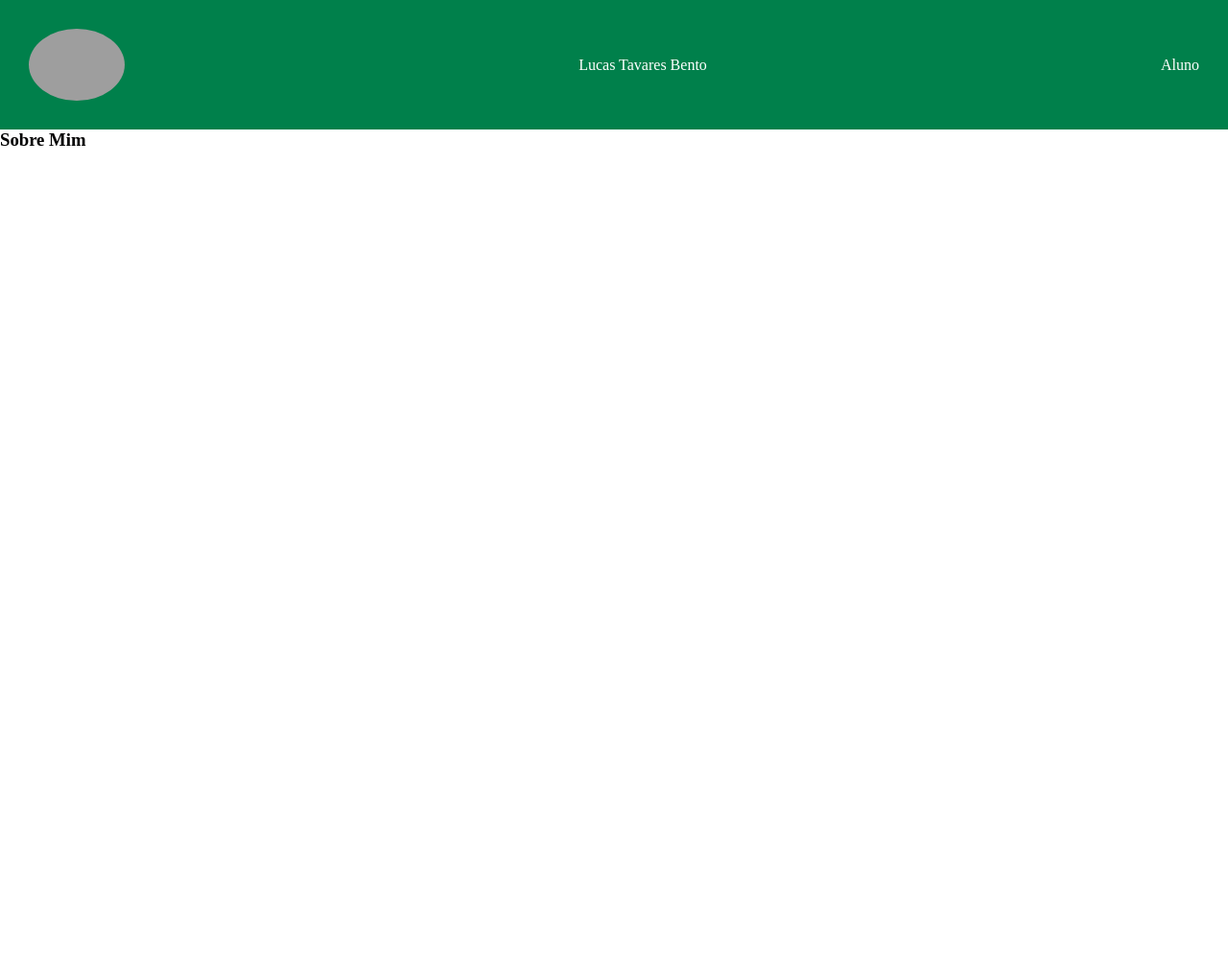
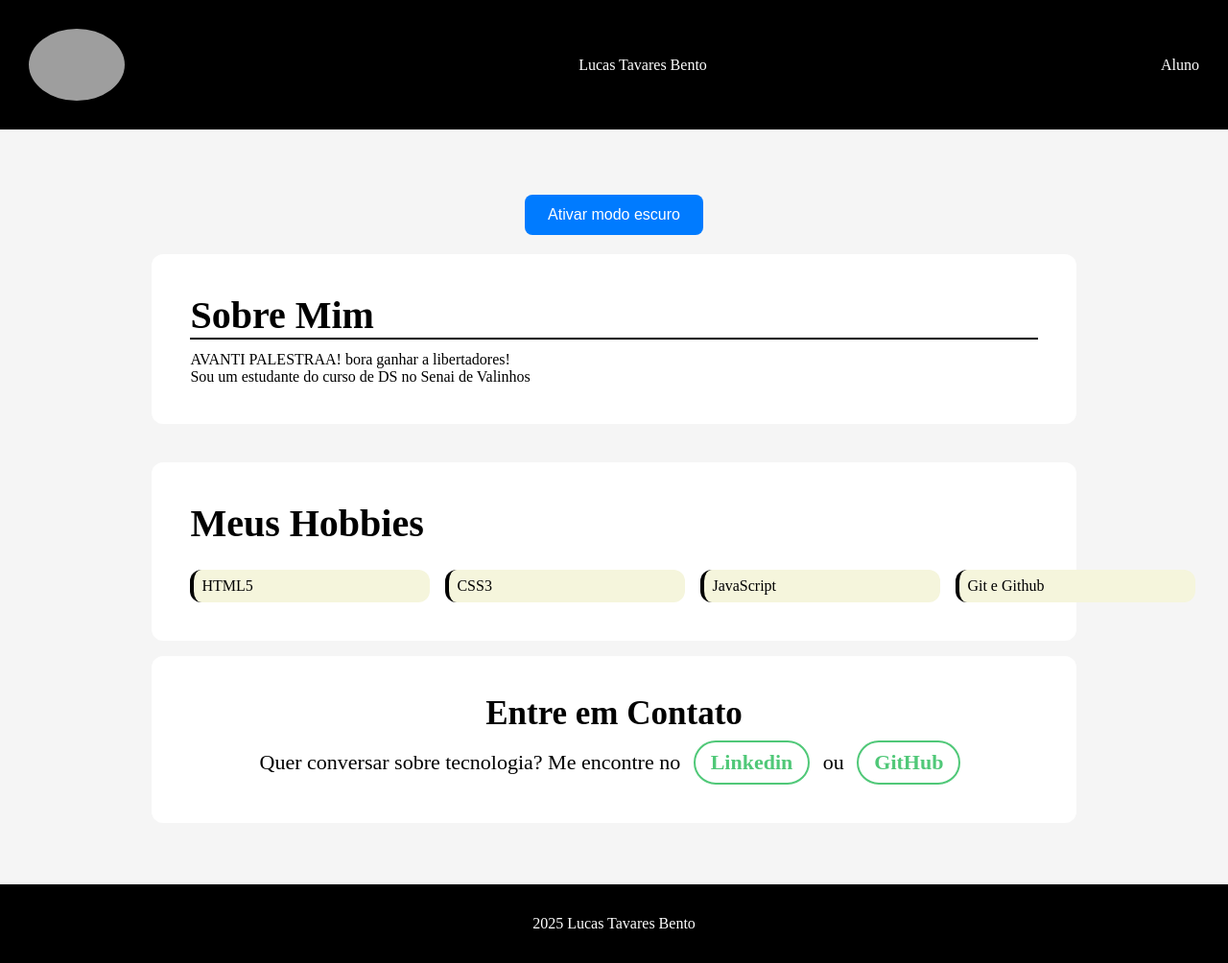
Before and after one commit to Lucasbentoichigo/atividade-dom, a plain HTML site: page index.html in a window 1280 px wide. Shown: the whole page at 96% size. Before the commit the page ends 800 px from the top, so only its background shows below. Drawn offline with Linux system fonts and the light colour scheme; grey boxes are pictures that could not be loaded.

Commit message:
feat: finaliza atividade

```diff
--- a/assets/css/style.css
+++ b/assets/css/style.css
@@ -1,14 +1,14 @@
 @import url('https://fonts.googleapis.com/css2?family=MedievalSharp&display=swap');
 
 /* RESET DO CSS */
-*{
+* {
     margin: 0;
     padding: 0;
     box-sizing: border-box;
 }
 
-header{
-    background-color: rgb(0, 128, 75);
+header {
+    background-color: rgb(0, 0, 0);
     color: rgb(255, 255, 255);
     align-items: center;
     padding: 30px;
@@ -21,3 +21,191 @@ header img {
     height: auto;
     border-radius: 50%;
 }
+
+main {
+    background-color: whitesmoke;
+    flex: 1;
+    padding: 48px 38px;
+}
+
+/* 🌙 Tema Escuro */
+body.escuro {
+    background-color: #121212;
+    color: #ffffff;
+}
+
+body.escuro header {
+    background-color: #1f1f1f;
+}
+
+body.escuro main {
+    background-color: #1e1e1e;
+}
+
+body.escuro #sobre-mim,
+body.escuro #minhas-competencias,
+body.escuro #contato {
+    background-color: #2a2a2a;
+    color: #ffffff;
+}
+
+body.escuro li {
+    background-color: #333333;
+    border-left-color: #50C878;
+}
+
+body.escuro li:hover {
+    background-color: #50C878;
+    transform: translateX(5px);
+    transition: all 0.3s ease;
+}
+
+body.escuro #contato a {
+    color: #50C878;
+    border-color: #50C878;
+}
+
+body.escuro #contato a:hover {
+    background-color: #50C878;
+    color: white;
+}
+
+/* 🎨 Estilo do título */
+h1 {
+    transition: color 0.4s;
+}
+
+/* 🔘 Botão */
+button {
+    display: block;
+    margin: 20px auto;
+    background-color: #007bff;
+    color: white;
+    border: none;
+    padding: 12px 24px;
+    font-size: 1rem;
+    border-radius: 8px;
+    cursor: pointer;
+    transition: all 0.3s;
+}
+
+button:hover {
+    background-color: #0056b3;
+}
+
+body.escuro button {
+    background-color: #50C878;
+    color: black;
+}
+
+body.escuro button:hover {
+    background-color: #3e8e41;
+}
+
+/* Estilos das seções */
+#sobre-mim {
+    display: block;
+    background-color: white;
+    width: 80%;
+    margin: 0 auto;
+    padding: 40px;
+    border-radius: 12px;
+    margin-bottom: 40px;
+}
+
+#titulo-sobre-mim {
+    font-size: 40px;
+    margin-bottom: 16px;
+    border-bottom: 2px solid black;
+    margin-bottom: 12px;
+}
+
+#texto-sobre-mim {
+    font-size: 30px;
+}
+
+#minhas-competencias {
+    background-color: white;
+    width: 80%;
+    margin: 0 auto;
+    padding: 40px;
+    border-radius: 12px;
+    margin-bottom: 16px;
+}
+
+#titulo-minhas-competencias {
+    font-size: 40px;
+    margin-bottom: 25px;
+}
+
+ul {
+    list-style: none;
+    padding: 0;
+    display: flex;
+    gap: 16px;
+}
+
+li {
+    background-color: beige;
+    padding: 8px;
+    border-left: 4px solid black;
+    border-radius: 12px;
+    font-size: 16px;
+    min-width: 250px;
+}
+
+li:hover {
+    background-color: #50C878;
+    transform: translateX(5px);
+    transition: all 0.3s ease;
+}
+
+#contato {
+    background-color: white;
+    width: 80%;
+    margin: 0 auto;
+    padding: 40px;
+    border-radius: 12px;
+    margin-bottom: 16px;
+}
+
+#contato h3 {
+    margin-bottom: 8px;
+    font-size: 35px;
+    text-align: center;
+}
+
+#contato p {
+    text-align: center;
+    font-size: 22px;
+}
+
+#contato a {
+    color: #50C878;
+    text-decoration: none;
+    font-weight: bold;
+    padding: 0.5rem 1rem;
+    margin: 0 0.5rem;
+    border: 2px solid #50C878;
+    border-radius: 25px;
+    display: inline-block;
+    transition: all 0.3s ease;
+}
+
+#contato a:hover {
+    background-color: #50C878;
+    color: white;
+    transform: translateY(-2px);
+}
+
+footer {
+    background-color: rgb(0, 0, 0);
+    color: white;
+    text-align: center;
+    padding: 2rem;
+    width: 100%;
+}
+
+footer p {
+    font-size: 1rem;
+}
--- a/assets/js/script.js
+++ b/assets/js/script.js
@@ -0,0 +1,16 @@
+const botao = document.getElementById("botao");
+const body = document.body;
+
+// Adiciona o evento de clique
+botao.addEventListener("click", () => {
+    // Verifica se o modo atual é claro
+    if (body.classList.contains("claro")) {
+        // Troca para o modo escuro
+        body.classList.replace("claro", "escuro");
+        botao.textContent = "Ativar modo claro ☀️";
+    } else {
+        // Troca para o modo claro
+        body.classList.replace("escuro", "claro");
+        botao.textContent = "Ativar modo escuro 🌙"
+    }
+});
--- a/index.html
+++ b/index.html
@@ -6,6 +6,7 @@
     <meta name="viewport" content="width=device-width, initial-scale=1.0">
     <title>Página de apresentação Pessoal com Modo Escuro</title>
     <link rel="stylesheet" href="assets/css/style.css">
+    <script src="./assets/js/script.js" defer></script>
 </head>
 
 <header>
@@ -13,14 +14,34 @@
     <p>Lucas Tavares Bento</p>
     <p>Aluno</p>
 </header>
+<body class="claro">
+    <main>
+        <button id="botao">Ativar modo escuro</button>
 
-<main>
-    <section id="sobre-mim">
-        <h3 id = "titulo-sobre-mim">Sobre Mim</h3>
-    </section>
-</main>
+        <section id="sobre-mim">
+            <h3 id="titulo-sobre-mim">Sobre Mim</h3>
+            <p class="texto-sobre-mim">AVANTI PALESTRAA! bora ganhar a libertadores!</p>
+            <p class="texto-sobre-mim">Sou um estudante do curso de DS no Senai de Valinhos</p>
+        </section>
 
-<body>
+        <section id="minhas-competencias">
+            <h3 id="titulo-minhas-competencias">Meus Hobbies</h3>
+            <ul>
+                <li>HTML5 </li>
+                <li>CSS3</li>
+                <li>JavaScript</li>
+                <li>Git e Github</li>
+            </ul>
+        </section>
 
+        <section id="contato">
+            <h3>Entre em Contato</h3>
+            <p>Quer conversar sobre tecnologia? Me encontre no
+                <a href="https://www.linkedin.com/in/lucas-tavares-bento-18872034a/" target="_blank">Linkedin</a> ou
+                <a href="https://github.com/Lucasbentoichigo" target="_blank">GitHub</a>
+            </p>
+        </section>
+    </main>
+    <footer>2025 Lucas Tavares Bento</footer>
 </body>
 </html>
```
